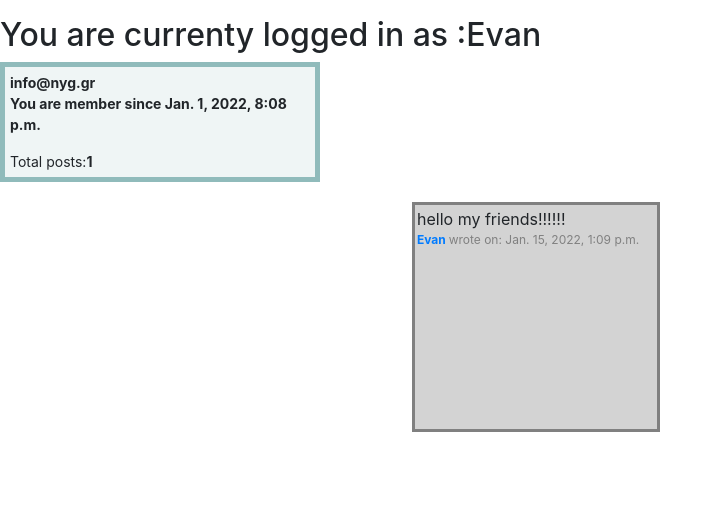
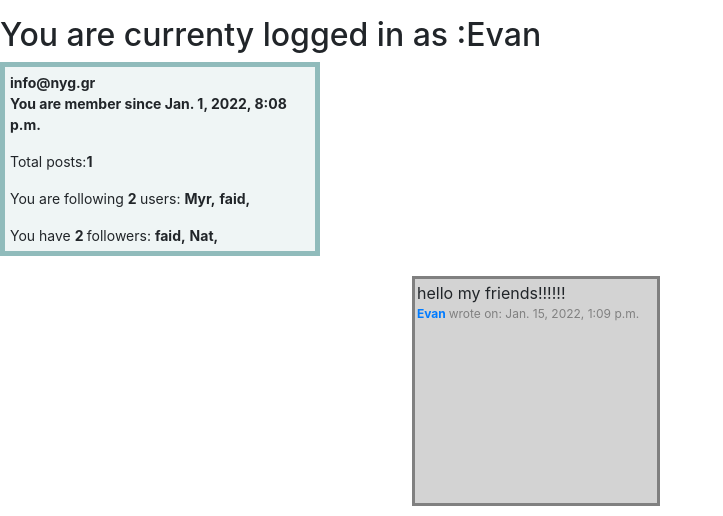
Before and after one commit to neteng0911/carpool, a Django app: page /profile/1 in a window 1280 px wide. Shown: the part 56-572 px from the top of the page, without its empty margins (0-723 px from the left). Run offline with Django 3.2, Linux system fonts and the light colour scheme; a user stored in the database is signed in; data comes from the database, SQL or seed files in the repository; both versions use the stored data as it was after the commit; some libraries are stand-ins or nearby versions.

Commit message:
fixed followers trying likes

```diff
--- a/project4/network/models.py
+++ b/project4/network/models.py
@@ -9,6 +9,7 @@ class User(AbstractUser):
     email=models.EmailField(max_length=254)
     date_joined = models.DateTimeField(default=timezone.now)
     following = models.ManyToManyField("User", blank="TRUE", related_name="followlist")
+
 
 
     def __str__(self):
--- a/project4/network/templates/network/profile.html
+++ b/project4/network/templates/network/profile.html
@@ -6,23 +6,33 @@
 <div class= "prof"><strong> user's email address : {{targ_user.email}}</strong></p>
 <strong> {{targ_user.username}} is member since {{ targ_user.date_joined }}</strong>
     <p>Total posts:<strong>{{user_posts_count}}</strong></p>
+    <p>No of followers:<strong>xxxxxx</strong></p>
+
+
+
+
+
+
+
+
+
 </div>
 
 
 
-{% if not targ_user in request.user.followlist.all %}
+{% if not targ_user in request.user.followinglist.all %}
 
     <form action="{% url 'profile' targ_user.id %}" method="post">
         {% csrf_token %}
    <input class="btn btn-primary" type="submit"   name="follow" value="Follow">
     </form>
-{% endif %}
+{% else %}
 
     <form action="{% url 'profile' targ_user.id %}" method="post">
         {% csrf_token %}
    <input class="btn btn-primary" type="submit"   name="unfollow" value="Unfollow">
     </form>
-
+{% endif %}
 {% endifnotequal %}
 
 </p>
@@ -31,6 +41,23 @@
 <div class= "prof"><strong> {{user.email}}</strong>
     <p><strong> You are member since {{user.date_joined}}</strong></p>
 Total posts:<strong>{{user_posts_count}}</strong>
+<p></p>
+       You are following <strong>{{no_of_following}} </strong> users:
+
+        {% for fol in followinglist %}
+
+            <strong> {{fol.username}},</strong>
+
+        {% endfor %}
+    <p></p>
+          You have  <strong>{{no_of_followers}} </strong> followers:
+
+        {% for fol in followerslist %}
+
+      <strong> {{fol.username}},</strong>
+
+        {% endfor %}
+
 </div>
 
 
--- a/project4/network/views.py
+++ b/project4/network/views.py
@@ -168,11 +168,16 @@ def profile(request, user_id):
     user_posts=Mypost.objects.filter(owner_id=user_id)
     user_posts_count=user_posts.count()
 
-    followlist=current_user.followlist.all()
+    followinglist=current_user.followlist.all()
+    followerslist=User.objects.filter(followlist=current_user)
+    no_of_followers=len(followerslist)
+    no_of_following=len(followinglist)
+    print("Your followers are", followerslist)
+
     print(current_user.username)
-    print(followlist)
+    print("You r foollowing",followinglist)
 
-    if targ_user in followlist: #or listing in Listing.objects.filter(listing_owner=request.user):
+    if targ_user in followinglist: #or listing in Listing.objects.filter(listing_owner=request.user):
         print(request.user,"you are following user", targ_user)
 
 
@@ -183,18 +188,25 @@ def profile(request, user_id):
 
     if request.method=="POST" and "follow" in request.POST:
         targ_user.following.add(current_user)
-        print(followlist)
-        return render(request, "network/profile.html", {"targ_user": targ_user, "followlist": followlist,
-                                                        "user_posts":user_posts,"user_posts_count":user_posts_count})
+        print(followinglist)
+        return render(request, "network/profile.html", {"targ_user": targ_user, "followinglist": followinglist,
+                                                        "user_posts":user_posts,"user_posts_count":user_posts_count,
+                                                        "no_of_following":no_of_following,"followerslist": followerslist,
+                                                        "no_of_followers":no_of_followers})
 
 
     if request.method=="POST" and "unfollow" in request.POST:
         targ_user.following.remove(current_user)
 
-        print(followlist)
-        return render(request, "network/profile.html", {"targ_user": targ_user,"followlist":followlist,
-                                                        "user_posts":user_posts,"user_posts_count":user_posts_count})
+        print(followinglist)
+        return render(request, "network/profile.html", {"targ_user": targ_user, "followinglist": followinglist,
+                                                        "user_posts":user_posts,"user_posts_count":user_posts_count,
+                                                        "no_of_following":no_of_following,"followerslist": followerslist,
+                                                        "no_of_followers":no_of_followers})
+
 
     else:
-        return render(request, "network/profile.html", {"targ_user": targ_user, "followlist": followlist,
-                                                        "user_posts":user_posts,"user_posts_count":user_posts_count})
+        return render(request, "network/profile.html", {"targ_user": targ_user, "followinglist": followinglist,
+                                                        "user_posts":user_posts,"user_posts_count":user_posts_count,
+                                                        "no_of_following":no_of_following,"followerslist": followerslist,
+                                                        "no_of_followers":no_of_followers})
```
Also changed, not shown: project4/db.sqlite3, project4/network/migrations/0008_user_followed.py (added), project4/network/migrations/0009_remove_user_followed.py (added).
